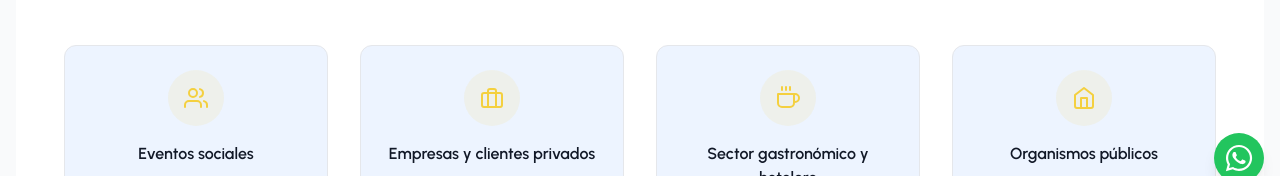
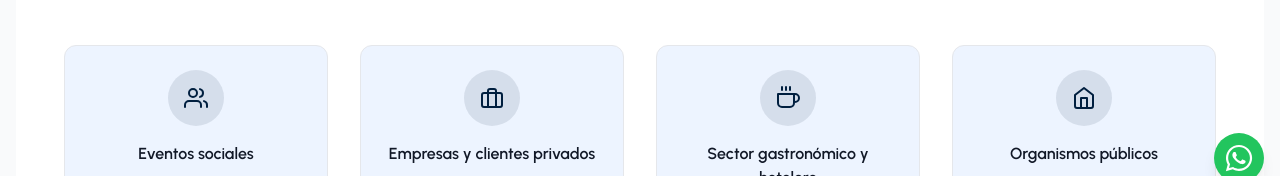
Before and after one commit to Nico09Barberis/dyf-website, a React (Vite) app in the folder dyf-website/: page /empresa/clientes in a window 1280 px wide. Shown: the part 601-777 px from the top of the page. Built offline with nearby package versions, Linux system fonts and the light colour scheme; a web font is replaced by a local one.

Commit message:
cambie el bg de las card en clientSection

```diff
--- a/dyf-website/src/sections/bussines/clientsSections/ClientIntroSection.jsx
+++ b/dyf-website/src/sections/bussines/clientsSections/ClientIntroSection.jsx
@@ -1,32 +1,31 @@
 import React from "react";
-import {
-  FiUsers,
-  FiBriefcase,
-  FiCoffee,
-  FiHome
-} from "react-icons/fi";
+import { FiUsers, FiBriefcase, FiCoffee, FiHome } from "react-icons/fi";
 
 const clientTypes = [
   {
     title: "Eventos sociales",
-    description: "Cumpleaños, aniversarios, celebraciones familiares y eventos privados.",
-    icon: FiUsers
+    description:
+      "Cumpleaños, aniversarios, celebraciones familiares y eventos privados.",
+    icon: FiUsers,
   },
   {
     title: "Empresas y clientes privados",
-    description: "Empresas, estancias, salones y organizaciones que confían en nuestros servicios.",
-    icon: FiBriefcase
+    description:
+      "Empresas, estancias, salones y organizaciones que confían en nuestros servicios.",
+    icon: FiBriefcase,
   },
   {
     title: "Sector gastronómico y hotelero",
-    description: "Restaurantes, posadas y espacios turísticos que requieren soluciones profesionales.",
-    icon: FiCoffee
+    description:
+      "Restaurantes, posadas y espacios turísticos que requieren soluciones profesionales.",
+    icon: FiCoffee,
   },
   {
     title: "Organismos públicos",
-    description: "Instituciones y entidades gubernamentales con altos estándares operativos.",
-    icon: FiHome
-  }
+    description:
+      "Instituciones y entidades gubernamentales con altos estándares operativos.",
+    icon: FiHome,
+  },
 ];
 
 const ClientsIntroSection = () => {
@@ -55,8 +54,14 @@ const ClientsIntroSection = () => {
                 key={index}
                 className="group bg-[#EDF4FF] border border-gray-200 rounded-xl p-6 text-center transition-all duration-300 hover:shadow-lg hover:-translate-y-1"
               >
-                <div className="w-14 h-14 mx-auto mb-4 rounded-full bg-dorado/10 flex items-center justify-center transition group-hover:bg-dorado/20">
-                  <Icon className="text-dorado text-2xl" />
+                <div
+                  className="w-14 h-14 mx-auto mb-4 rounded-full
+                  bg-azulOscuro/10
+                    flex items-center justify-center
+                    transition
+                  group-hover:bg-azulOscuro/20"
+                >
+                  <Icon className="text-azulOscuro text-2xl" />
                 </div>
 
                 <h3 className="font-urbanist font-semibold text-gray-900 mb-2">
--- a/dyf-website/src/sections/bussines/clientsSections/ClientTestimonialSection.jsx
+++ b/dyf-website/src/sections/bussines/clientsSections/ClientTestimonialSection.jsx
@@ -69,7 +69,7 @@ const ClientTestimonialsSection = () => {
               key={index}
               className="
                 group
-                bg-gray-50 border border-gray-200 rounded-b-xl p-6 shadow-sm relative
+                bg-[#EDF4FF] border border-gray-200 rounded-b-xl p-6 shadow-sm relative
                 transition-all duration-300 ease-out
                 hover:-translate-y-2 hover:shadow-lg
               "
@@ -78,7 +78,7 @@ const ClientTestimonialsSection = () => {
               <div className="absolute top-0 left-0 w-full h-1 bg-dorado scale-x-0 group-hover:scale-x-100 transition-transform origin-left duration-300"></div>
 
               {/* Quote icon */}
-              <div className="absolute top-4 right-4 text-dorado/30 text-3xl transition-all duration-300 group-hover:text-dorado group-hover:scale-110">
+              <div className="absolute top-4 right-4 text-dorado/70 text-3xl transition-all duration-300 group-hover:text-dorado group-hover:scale-110">
                 <FiMessageSquare />
               </div>
 
```
